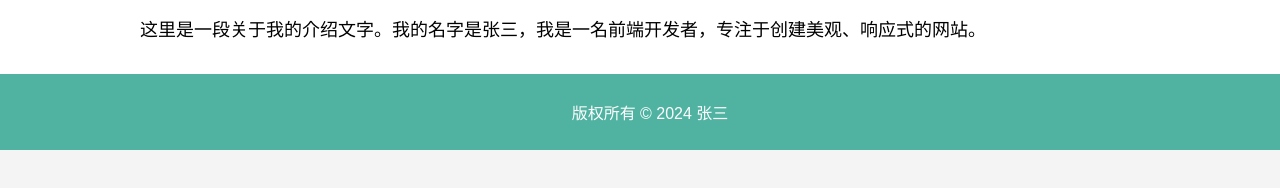
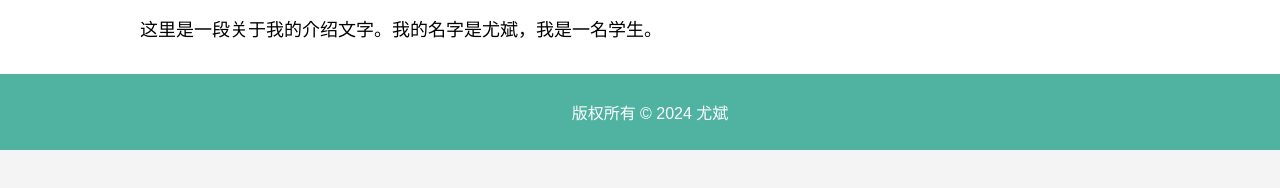
Before and after one commit to Lixun9527/Youbin.github.oi, a plain HTML site: page index.html in a window 1280 px wide. Shown: the part 582-770 px from the top of the page. Drawn offline with Linux system fonts and the light colour scheme.

Commit message:
Update index.html

```diff
--- a/index.html
+++ b/index.html
@@ -127,13 +127,13 @@
             <article class="about-me" id="about">
                 <img src="my-photo.jpg" alt="个人照片">
                 <h1>关于我</h1>
-                <p>这里是一段关于我的介绍文字。我的名字是张三，我是一名前端开发者，专注于创建美观、响应式的网站。</p>
+                <p>这里是一段关于我的介绍文字。我的名字是尤斌，我是一名学生。</p>
             </article>
         </div>
     </section>
 
     <footer>
-        <p>版权所有 &copy; 2024 张三</p>
+        <p>版权所有 &copy; 2024 尤斌</p>
     </footer>
 </body>
 </html>
```
